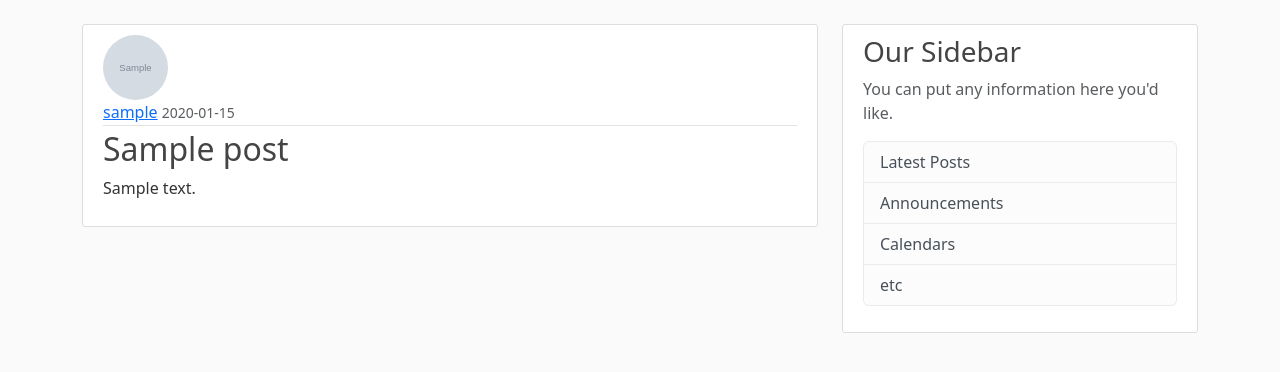
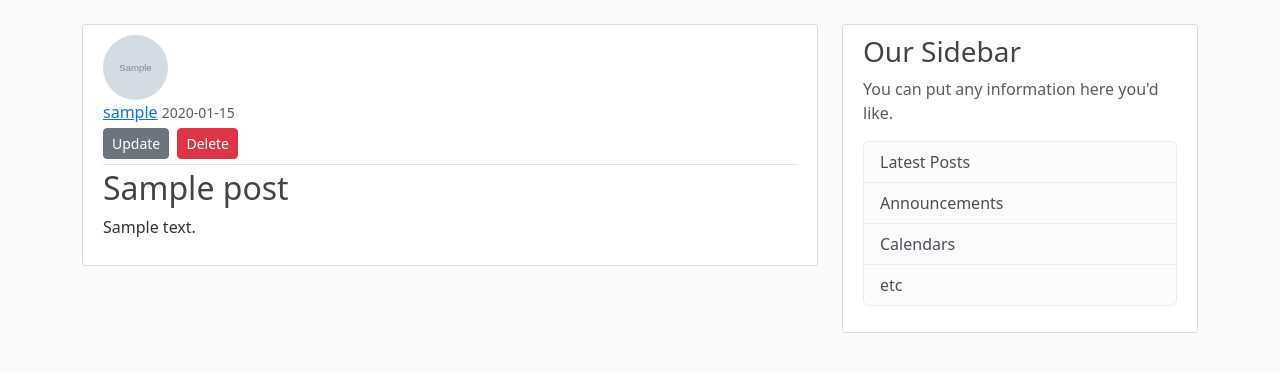
Before and after one commit to aminoxlhd/Blog, a Flask app: page /post/1 in a window 1280 px wide. Shown: the part 56-428 px from the top of the page. Run offline with Flask 3, Linux system fonts and the light colour scheme; a user stored in the database is signed in; tables that the repository leaves empty hold one stand-in row (values such as "Sample post"); grey boxes marked "Sample" are stand-in pictures.

Commit message:
Add Delete Post

```diff
--- a/flaskblog/routes.py
+++ b/flaskblog/routes.py
@@ -126,3 +126,15 @@ def update_post(post_id):
         form.title.data = post.title
         form.content.data = post.content
     return render_template('create_post.html', title='Update Post', form=form, legend='Update Post')
+
+
+@app.route("/post/<int:post_id>/delete", methods=['POST'])
+@login_required
+def delete_post(post_id):
+    post = Post.query.get_or_404(post_id)
+    if post.author != current_user:
+        abort(403)
+    db.session.delete(post)
+    db.session.commit()
+    flash('Your Post has been Deleted', 'success')
+    return redirect(url_for('home'))
--- a/flaskblog/templates/post.html
+++ b/flaskblog/templates/post.html
@@ -6,9 +6,32 @@
       <div class="article-metadata">
         <a class="mr-2" href="#">{{ post.author.username }}</a>
         <small class="text-muted">{{ post.date_posted.strftime('%Y-%m-%d') }}</small>
+        {% if post.author == current_user %}
+        <div>
+          <a class="btn btn-secondary btn-sm mt-1 mb-1" href="{{ url_for('update_post', post_id=post.id) }}">Update</a>
+          <button type="button" class="btn btn-danger btn-sm m-1" data-bs-toggle="modal" data-bs-target="#deleteModal">Delete</button>
+        </div>
+        {% endif %}
       </div>
       <h2 class="article-title">{{ post.title }}</a></h2>
       <p class="article-content">{{ post.content }}</p>
     </div>
   </article>
+  <!-- Modal -->
+  <div class="modal fade" id="deleteModal" tabindex="-1" aria-labelledby="deleteModalLabel" aria-hidden="true">
+    <div class="modal-dialog">
+      <div class="modal-content">
+        <div class="modal-header">
+          <h1 class="modal-title fs-5" id="deleteModalLabel">Delete Post?</h1>
+          <button type="button" class="btn-close" data-bs-dismiss="modal" aria-label="Close"></button>
+        </div>
+        <div class="modal-footer">
+          <button type="button" class="btn btn-secondary" data-bs-dismiss="modal">Close</button>
+          <form action="{{ url_for('delete_post', post_id=post.id) }}" method="POST">
+            <input class="btn btn-danger" type="submit" value="Delete">
+          </form>
+        </div>
+      </div>
+    </div>
+  </div>
 {% endblock content %}
```
